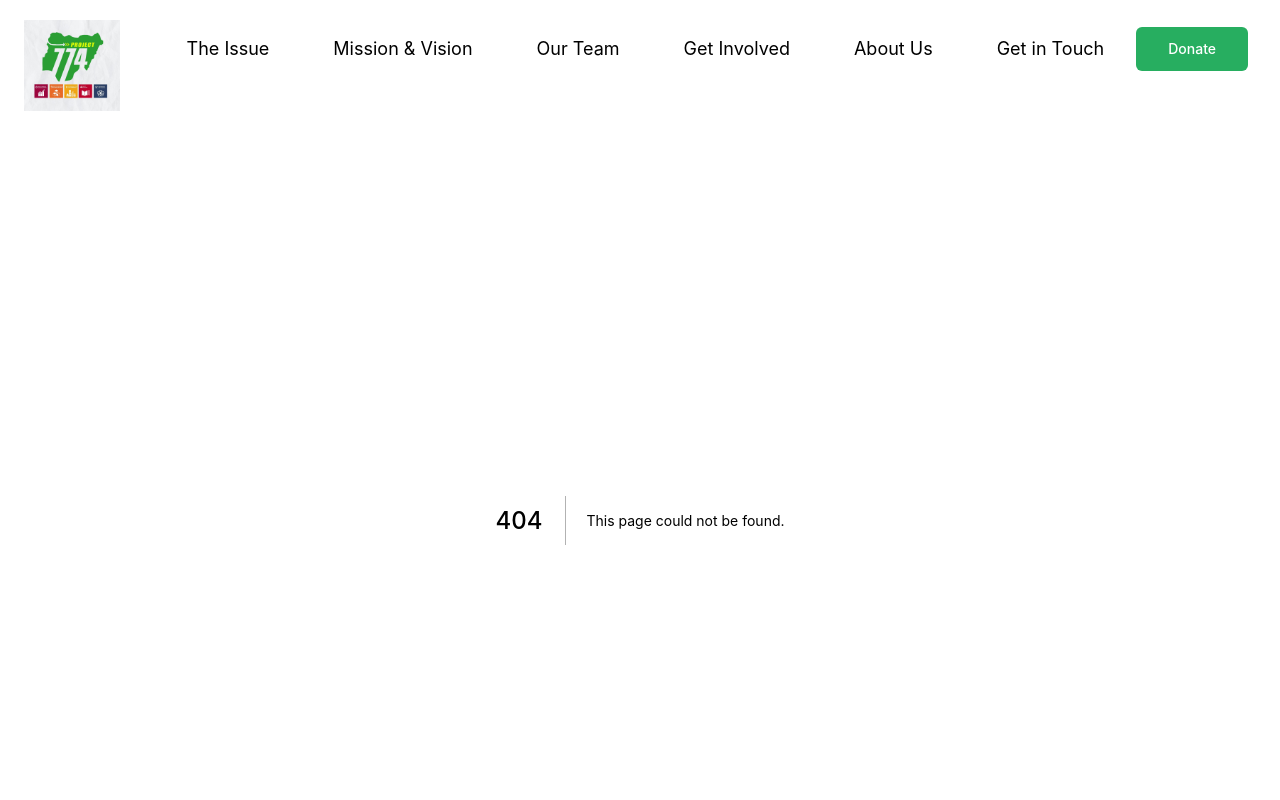
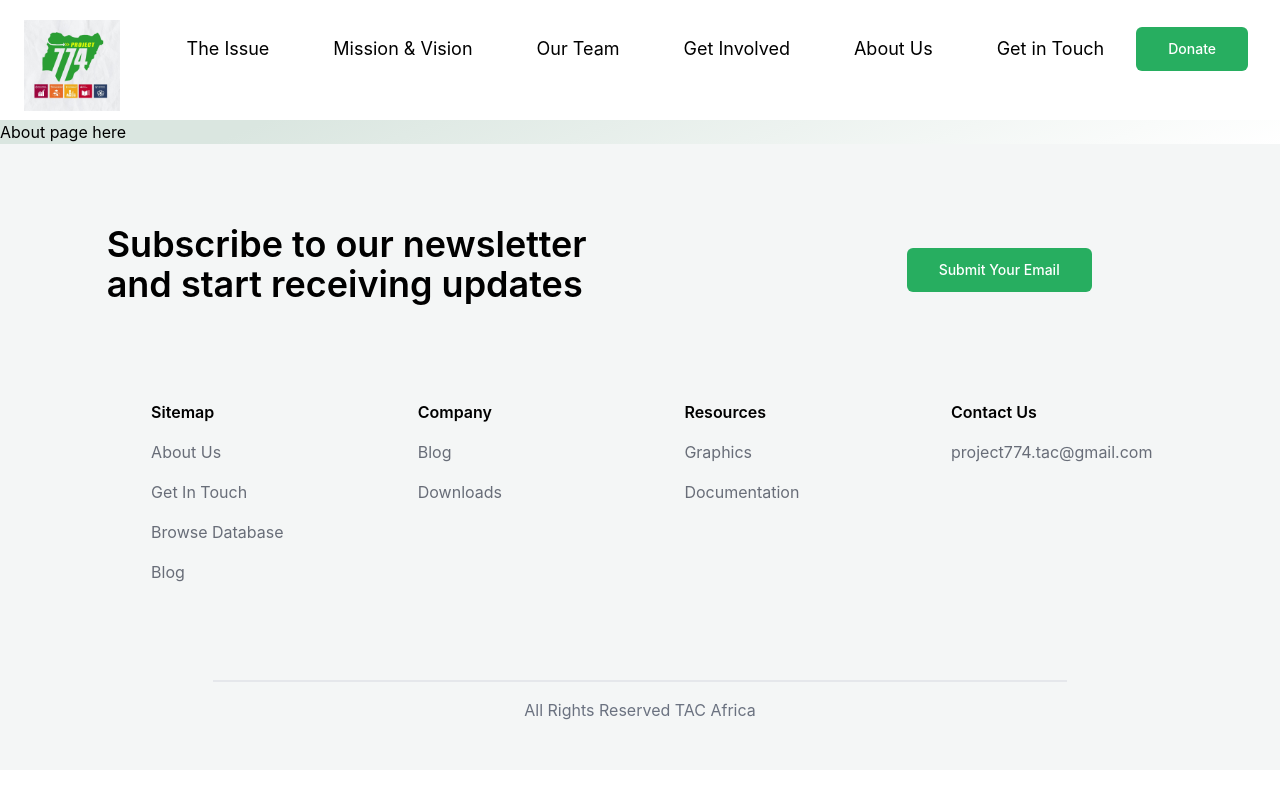
Before and after one commit to tacafricamain/project774, a Next.js app: page /about in a window 1280 px wide. Before the commit this address had no page. Shown: the top 800 px of the page. Built offline with nearby package versions, Linux system fonts and the light colour scheme.

Commit message:
Add components for pages
Implement components for corresponding navbar links

```diff
--- /dev/null
+++ b/pages/about/index.tsx
@@ -0,0 +1,7 @@
+import type { NextPage } from "next";
+
+const index: NextPage = () => {
+  return <div className="gradientBGG">About page here</div>;
+};
+
+export default index;
--- /dev/null
+++ b/pages/mission/index.tsx
@@ -0,0 +1,7 @@
+import type { NextPage } from "next";
+
+const Mission: NextPage = () => {
+  return <div className="gradientBGG">Mission</div>;
+};
+
+export default Mission;
--- /dev/null
+++ b/pages/team/index.tsx
@@ -0,0 +1,7 @@
+import type { NextPage } from "next";
+
+const Team: NextPage = () => {
+  return <div className="gradientBGG">Our Team</div>;
+};
+
+export default Team;
```
